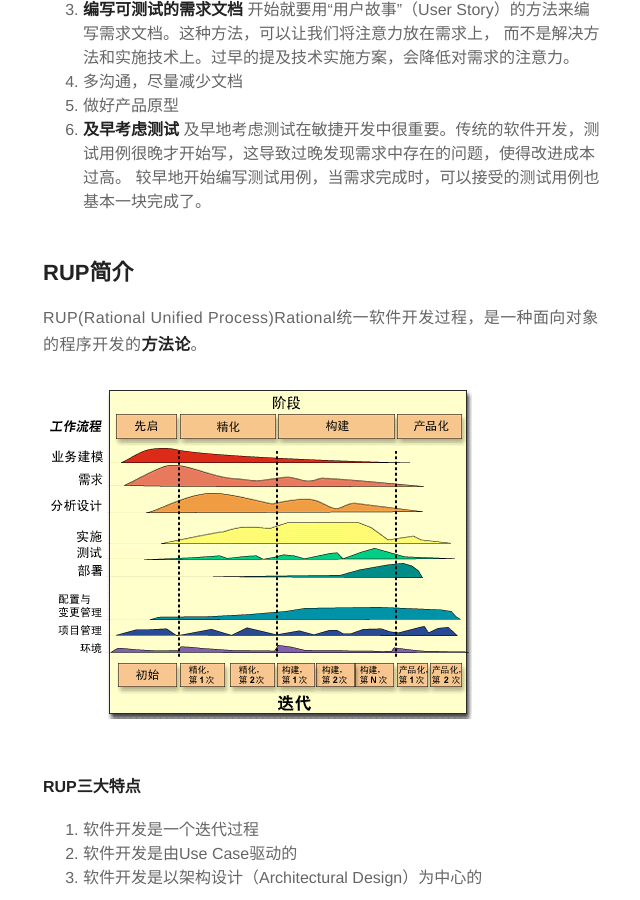
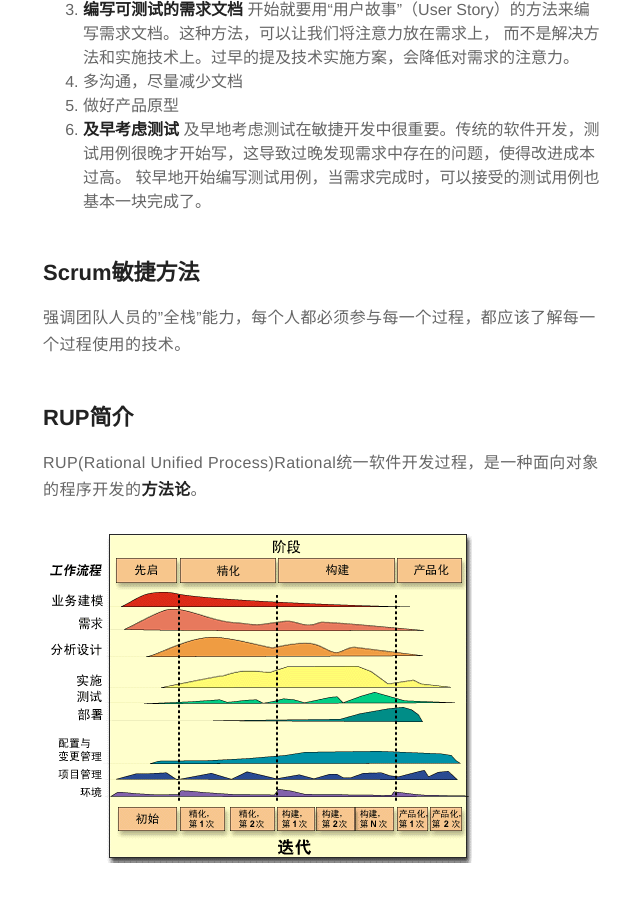
Before and after one commit to dawsonlee1790/dawsonlee1790.github.io, a Jekyll site: the page built from _posts/2018-12-13-RUP敏捷开发.md, in a window 1280 px wide and 900 px high, scrolled down 735 px. Shown: the whole window, without its empty margins (317-957 px from the left). Built offline with Jekyll 4.4.1, drawn with Linux system fonts in a browser that asks for light colours; comment, search, counter and statistics services are not loaded.

Commit message:
提交新文章

```diff
--- a/_posts/2018-12-13-RUP敏捷开发.md
+++ b/_posts/2018-12-13-RUP敏捷开发.md
@@ -42,6 +42,10 @@
 6. **及早考虑测试**
     及早地考虑测试在敏捷开发中很重要。传统的软件开发，测试用例很晚才开始写，这导致过晚发现需求中存在的问题，使得改进成本过高。
     较早地开始编写测试用例，当需求完成时，可以接受的测试用例也基本一块完成了。
+
+## Scrum敏捷方法
+
+强调团队人员的"全栈"能力，每个人都必须参与每一个过程，都应该了解每一个过程使用的技术。
 
 ## RUP简介
 
```
